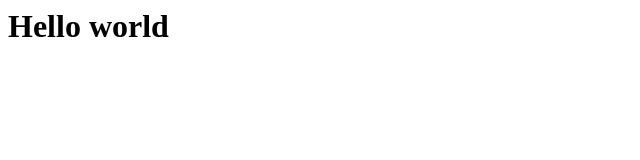
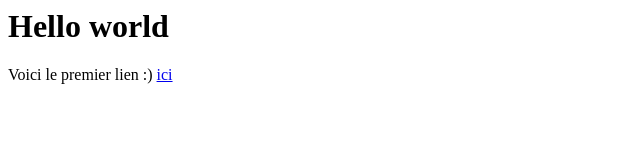
Before and after one commit to Heliospeed/openclassrooms-activite, a plain HTML site: page index.html in a window 1280 px wide. Shown: the whole page, without its empty margins (0-640 px from the left). Drawn offline with Linux system fonts and the light colour scheme.

Commit message:
Ajout d'un lien de la page principale

```diff
--- a/index.html
+++ b/index.html
@@ -1,4 +1,6 @@
 <html>
 <body>
 	<h1>Hello world</h1>
+Voici le premier lien :) <a href='./p1.html'>ici</a>
+
 </html>
```
